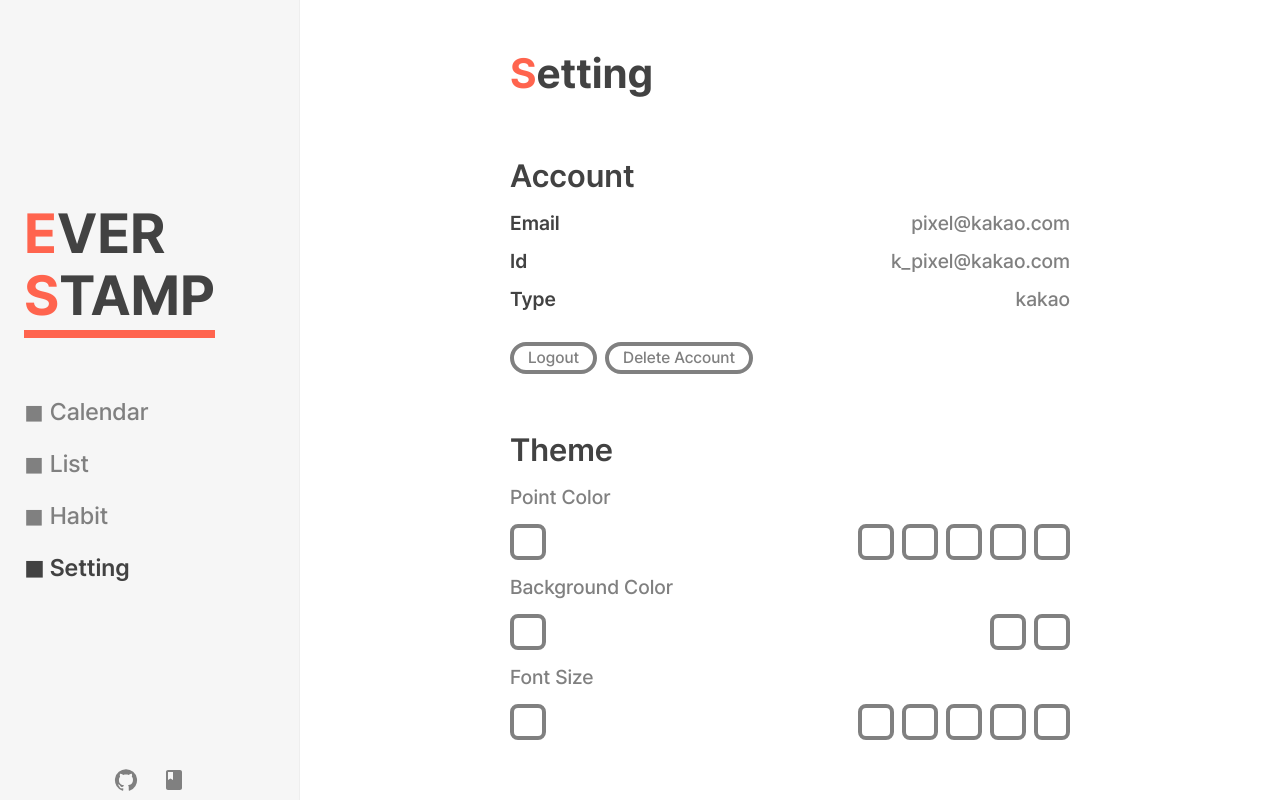
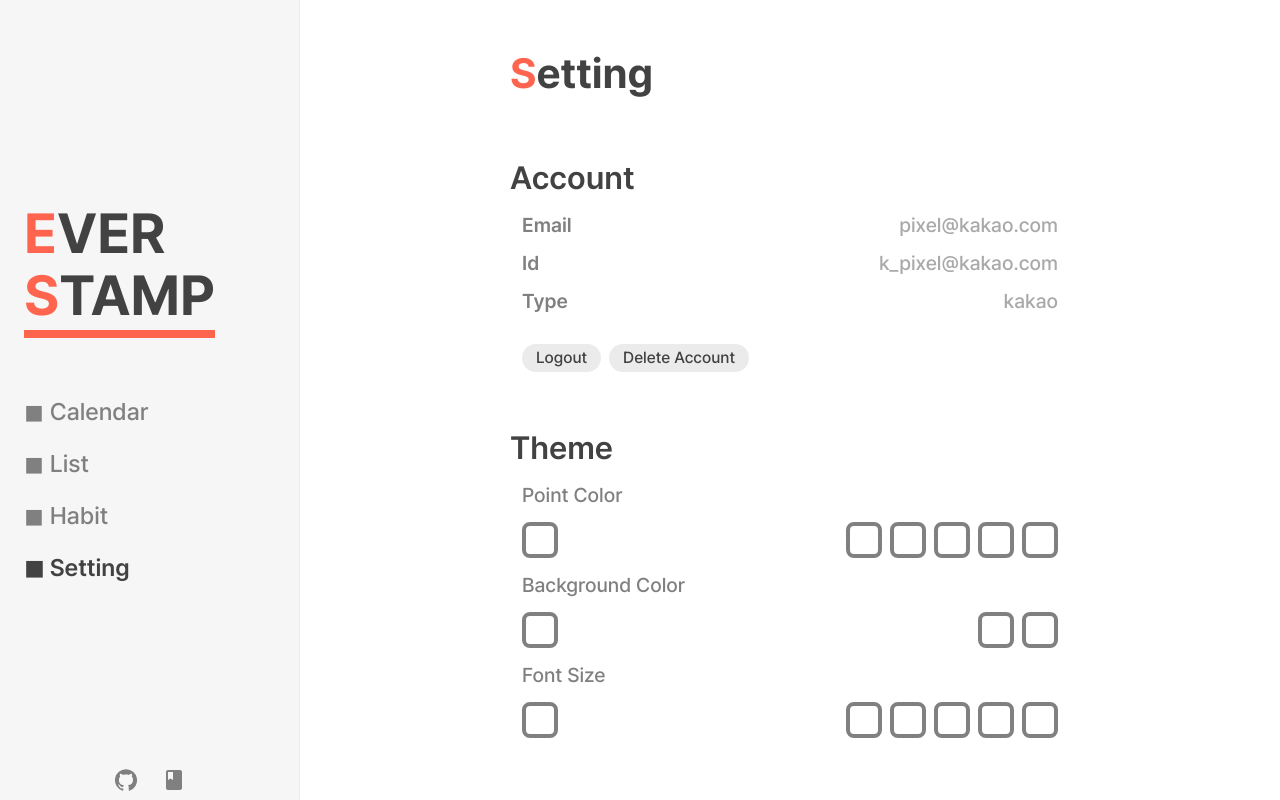
Before and after one commit to EunoChoi/everstamp, a Next.js app: page /io/setting in a window 1280 px wide. Built offline with nearby package versions, Linux system fonts and the light colour scheme.

Commit message:
setting page css update

```diff
--- a/src/app/io/(afterLogin)/setting/page.tsx
+++ b/src/app/io/(afterLogin)/setting/page.tsx
@@ -108,7 +108,7 @@ const Content = styled.div`
 const Section = styled.div`
   width: 100%;
   height: auto;
-  padding: 24px 0;
+  padding: 24px 0px;
 
   display: flex;
   flex-direction: column;
@@ -133,23 +133,26 @@ const SubTitle = styled.span`
 
   text-transform: capitalize;
 
-  padding: 4px 0;
+  padding: 4px 12px;
 `
 const Value = styled.span`
   font-size: 20px;
   font-weight: 500;
   width: 100%;
-  padding: 4px 0;
+  width: inherit;
+  padding: 4px 12px;
+  box-sizing: border-box;
 
   display: flex;
   justify-content: space-between;
   .key{
     font-weight: 600;
     text-transform: capitalize;
-    color: rgb(var(--grey_Title));
+    color :grey;
   }
   .value{
     color: grey;
+    color: darkgrey
   }
 `
 
@@ -157,6 +160,7 @@ const Buttons = styled.div`
   display: flex;
   align-items: center;
   margin-top: 24px;
+  padding-left: 12px;
 `
 
 const FlexRow = styled.div`
@@ -165,10 +169,11 @@ const FlexRow = styled.div`
   overflow-x: scroll;
   scrollbar-width: none;
   width: 100%;
-  padding: 4px 0;
+  padding: 4px 12px;
 
   &.end{
     justify-content: end;
+    padding: 4px 0px;
     *:last-child{
       margin-right: 0;
     }
@@ -178,19 +183,21 @@ const Button = styled.button`
   cursor: pointer;
   transition: all ease-in-out 0.3s;
 
-  padding: 0 14px;
+  padding: 2px 14px;
   /* height: 36px; */
 
   border-radius: 50px;
-  border: solid 4px grey;
+  /* border: solid 4px grey; */
+  background-color: rgb(var(--lightGrey_CP));
+  color: rgb(var(--grey_Title));
   margin-right: 8px;
-
   font-weight: 500;
   text-transform: capitalize;
-  color: grey;
+
   &:hover{
-    border: solid 4px rgb(var(--point));
-    color: rgb(var(--point));
+    /* border: solid 4px rgb(var(--point)); */
+    background-color: rgb(var(--point));
+    /* color: rgb(var(--point)); */
   }
 `
 const Check = styled.div`
```
